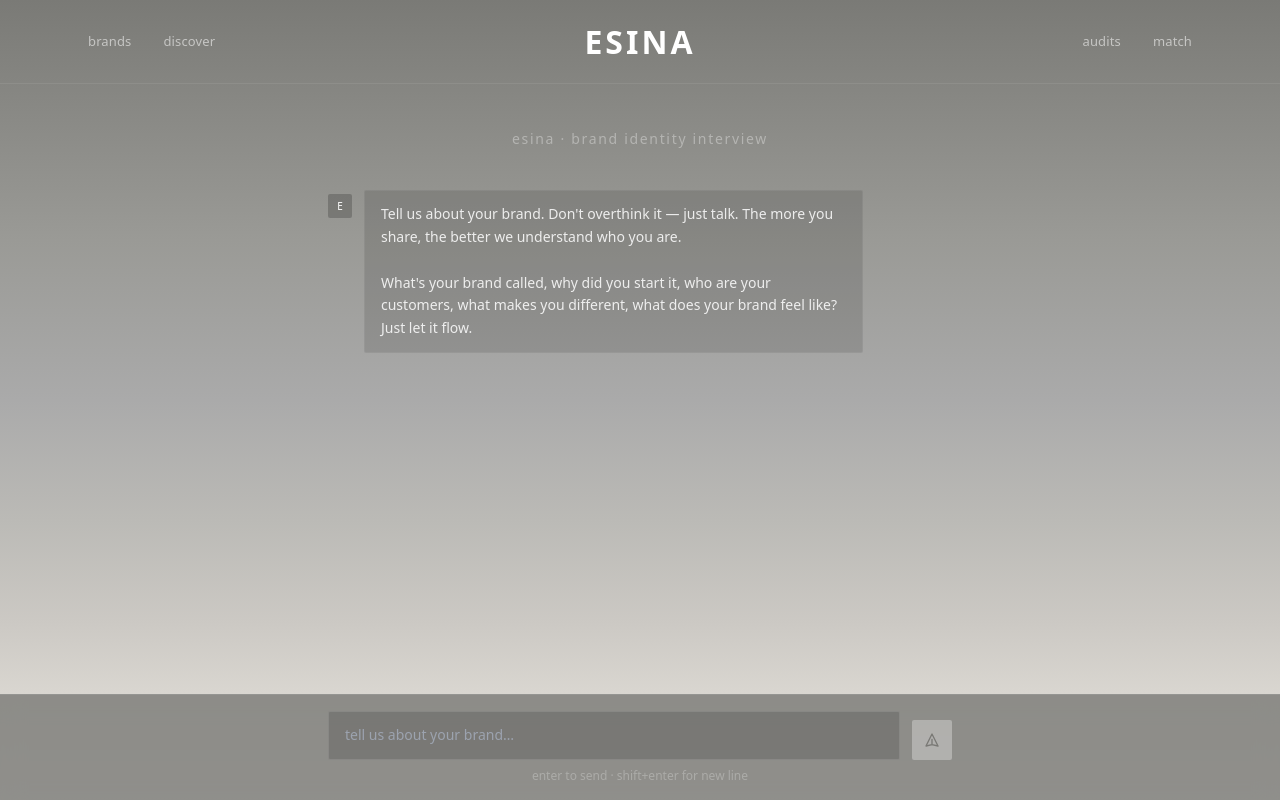
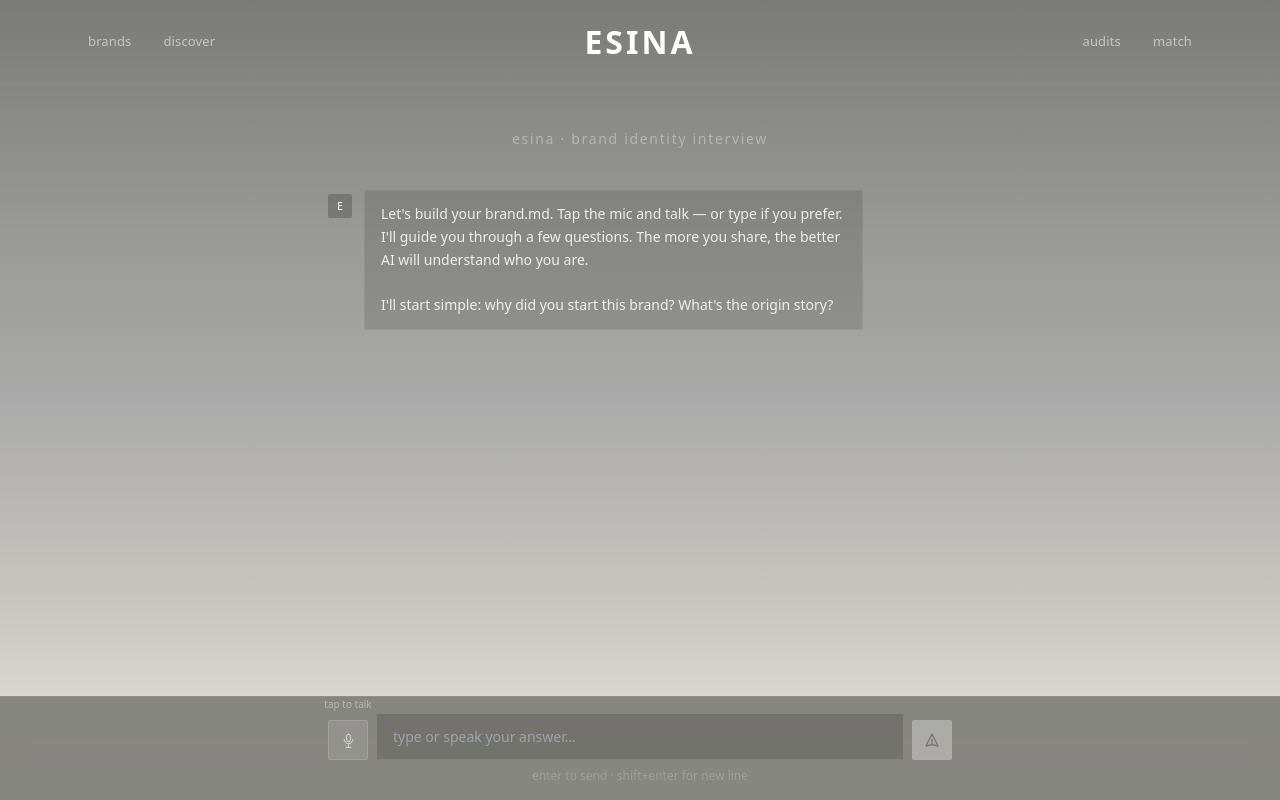
Before and after one commit to rickyfern3/esina-brand-identity, a Next.js app: page /onboard in a window 1280 px wide. Built offline with nearby package versions, Linux system fonts and the light colour scheme; a web font is replaced by a local one.

Commit message:
feat: voice input + guided conversational flow on /onboard

```diff
--- a/src/app/api/onboard/chat/route.ts
+++ b/src/app/api/onboard/chat/route.ts
@@ -9,29 +9,40 @@ export interface ChatMessage {
   content: string;
 }
 
-const CHAT_SYSTEM_PROMPT = `You are a brand identity interviewer for Esina. Your job is to have a natural, casual conversation with a brand founder to understand their brand's identity. Encourage them to share freely — the more they talk, the better.
+const CHAT_SYSTEM_PROMPT = `You are a brand identity interviewer for ESINA. Your job is to guide a brand founder through a natural, conversational interview to understand their brand's identity. You ask one question at a time, acknowledge their response warmly, then move to the next.
 
-You need to extract enough information to fill these identity dimensions: brand name, category, archetypes (which of the 12 Jungian archetypes fits — creator, sage, explorer, rebel, lover, caregiver, jester, everyperson, hero, ruler, magician, innocent), values (what they believe in), anti-values (what they reject), style tags (visual aesthetic), communities (who their customers are part of), status signal (how their brand signals status), emotional resonance (what buying from them feels like), origin story, and differentiation.
+THE GUIDED SEQUENCE
+The opening message already introduced the conversation and asked about the origin story. Now work through these in order, skipping any dimension the founder has already covered:
 
-Don't ask about these dimensions directly — extract them naturally from conversation. Ask follow-up questions that feel conversational, not clinical. Sound like a curious friend who genuinely wants to understand the brand.
+1. Origin story — (already asked in opening message) If not yet answered, ask: "Why did you start this brand? What's the origin story?"
+2. Ideal customer — "Love that. Now tell me — who's the person that sees your brand and immediately gets it? Describe your ideal customer like you're describing a friend."
+3. Emotional feel — "When someone buys from you, what do you want them to feel? Not think — feel."
+4. Brand adjacencies — "What brands do your customers also love? Not your competitors — the other brands in their life, even in totally different categories."
+5. Anti-values — "What is your brand definitely NOT? Like what would make you cringe if someone associated it with your brand?"
+6. Visual aesthetic — "Describe your brand's visual aesthetic in a few words. If your brand was a room, what would it look like?"
+7. Differentiation — "Last one — what makes you different from every other brand in your category? Not better, different."
 
-Good question examples:
-- "Love that. So when someone buys from you, what do you want them to feel?"
-- "Who's the person that sees your brand and immediately gets it? Describe them."
-- "What brands do your customers also buy? Not your competitors — the other brands they love."
-- "What is your brand definitely NOT? Like what would make you cringe if someone associated it with you?"
-- "How would you describe the way your brand looks and feels? If your brand were a place, what would it be?"
-- "What made you start this? What was broken or missing that you wanted to fix?"
-- "How does your brand communicate? What's the tone — serious, playful, irreverent, warm?"
+ADAPTATION RULES
+- Read the full conversation. If a dimension is already covered, skip its question entirely.
+- After each response, acknowledge it naturally before asking the next question. Examples: "That's a strong origin story." / "Interesting, so your customer is really in that world." / "I love that — anti-values are often more revealing than values."
+- If a founder word-vomits a lot of detail in one response, let them go. Don't interrupt. At the end, only ask about whatever specific dimensions are still missing.
+- Keep responses to 2–4 sentences. One question per message. No lists, no headers, no markdown.
+- Never reveal you're following a script or checklist. Sound like a genuinely curious person who wants to understand this brand.
 
-Ask one question at a time. Keep your responses short — 2-4 sentences max. Respond warmly and enthusiastically to what they share before asking the next question.
+DIMENSIONS TO EXTRACT (don't ask directly — extract from conversation):
+brand name, category, archetypes (from: creator, sage, explorer, rebel, lover, caregiver, jester, everyperson, hero, ruler, magician, innocent), values, anti-values, style tags (visual aesthetic), communities (who their customers are), status signal (how the brand signals identity), emotional resonance (feeling when buying), origin story, differentiation.
 
-After 4-5 meaningful exchanges, or when you have enough signal across the key dimensions, end with: "I think I've got a really strong sense of who [brand name] is. Is there anything else you want to add before I generate your brand profile?"
+COMPLETION
+After all 7 dimensions are covered — or after question 7 — say exactly:
+"I think I have a great picture of who you are. Anything else you want to add before I generate your brand.md?"
 
-When the founder says they're done, or if they have nothing to add, respond with exactly this JSON on its own line:
+When they confirm they're done or have nothing to add, respond with exactly this JSON on its own line:
 {"status": "complete"}
 
-Otherwise respond with normal conversational text only — no JSON, no lists, no markdown.`;
+STRICT RULES
+- Normal conversational text only — no JSON, no lists, no markdown, ever (except the final completion signal).
+- One question per message, always at the end of your response.
+- Sound warm, curious, and specific about what they've told you.`;
 
 export async function POST(req: NextRequest) {
   try {
--- a/src/app/onboard/page.tsx
+++ b/src/app/onboard/page.tsx
@@ -5,15 +5,15 @@ import Link from "next/link";
 import NavBar from "../components/NavBar";
 import type { ChatMessage } from "@/app/api/onboard/chat/route";
 
-// ── Constants ─────────────────────────────────────────────────────────
+// ── Constants ──────────────────────────────────────────────────────────────────
 
 const WELCOME_MESSAGE: ChatMessage = {
   role: "assistant",
   content:
-    "Tell us about your brand. Don't overthink it — just talk. The more you share, the better we understand who you are.\n\nWhat's your brand called, why did you start it, who are your customers, what makes you different, what does your brand feel like? Just let it flow.",
+    "Let's build your brand.md. Tap the mic and talk — or type if you prefer. I'll guide you through a few questions. The more you share, the better AI will understand who you are.\n\nI'll start simple: why did you start this brand? What's the origin story?",
 };
 
-// ── Install step ──────────────────────────────────────────────────────
+// ── Install step ───────────────────────────────────────────────────────────────
 
 function InstallStep({ brandId, brandName }: { brandId: string; brandName: string }) {
   const [copied, setCopied] = useState(false);
@@ -29,7 +29,6 @@ function InstallStep({ brandId, brandName }: { brandId: string; brandName: strin
   return (
     <div className="min-h-screen flex items-center justify-center px-6 py-16">
       <div className="w-full max-w-md fade-up-1">
-        {/* Success mark */}
         <div className="mb-10">
           <div
             className="w-12 h-12 flex items-center justify-center mb-6"
@@ -44,11 +43,7 @@ function InstallStep({ brandId, brandName }: { brandId: string; brandName: strin
             your brand identity profile and AI perception audit are ready. now install the attribution pixel.
           </p>
         </div>
-
-        {/* Divider */}
         <div className="mb-8" style={{ height: "1px", background: "rgba(255,255,255,0.08)" }} />
-
-        {/* Embed code */}
         <div className="mb-6">
           <p className="section-tag mb-3">1. add this to your store</p>
           <div
@@ -57,15 +52,10 @@ function InstallStep({ brandId, brandName }: { brandId: string; brandName: strin
           >
             {embedCode}
           </div>
-          <button
-            onClick={handleCopy}
-            className="btn-primary w-full py-2.5 text-sm"
-          >
+          <button onClick={handleCopy} className="btn-primary w-full py-2.5 text-sm">
             {copied ? "copied" : "copy embed code"}
           </button>
         </div>
-
-        {/* Brand.md link */}
         <div className="mb-10">
           <p className="section-tag mb-3">2. your brand.md is live</p>
           <a
@@ -74,8 +64,7 @@ function InstallStep({ brandId, brandName }: { brandId: string; brandName: strin
             rel="noopener noreferrer"
             className="flex items-center justify-between px-4 py-3 text-xs"
             style={{
-              background: "rgba(0,0,0,0.12)",
-              borderRadius: "2px",
+              background: "rgba(0,0,0,0.12)", borderRadius: "2px",
               color: "rgba(255,255,255,0.55)",
               fontFamily: "'SF Mono', 'Fira Code', monospace",
               transition: "background 0.15s ease",
@@ -85,22 +74,16 @@ function InstallStep({ brandId, brandName }: { brandId: string; brandName: strin
             <span className="ml-3 flex-shrink-0" style={{ color: "rgba(255,255,255,0.35)" }}>↗</span>
           </a>
         </div>
-
-        {/* CTAs */}
         <div className="flex flex-col gap-2">
-          <a href={`/audit/${brandId}`} className="btn-primary py-3 text-sm text-center">
-            view ai perception audit
-          </a>
-          <a href="/brands" className="btn-secondary py-3 text-sm text-center">
-            browse brand directory
-          </a>
+          <a href={`/audit/${brandId}`} className="btn-primary py-3 text-sm text-center">view ai perception audit</a>
+          <a href="/brands" className="btn-secondary py-3 text-sm text-center">browse brand directory</a>
         </div>
       </div>
     </div>
   );
 }
 
-// ── Chat bubble ───────────────────────────────────────────────────────
+// ── Chat bubble ────────────────────────────────────────────────────────────────
 
 function ChatBubble({ message }: { message: ChatMessage }) {
   const isUser = message.role === "user";
@@ -150,7 +133,28 @@ function TypingIndicator() {
   );
 }
 
-// ── Main page ─────────────────────────────────────────────────────────
+// ── Mic icon ───────────────────────────────────────────────────────────────────
+
+function MicIcon({ size = 16 }: { size?: number }) {
+  return (
+    <svg width={size} height={size} viewBox="0 0 24 24" fill="none" stroke="currentColor" strokeWidth="1.5" strokeLinecap="round" strokeLinejoin="round">
+      <rect x="9" y="2" width="6" height="12" rx="3" />
+      <path d="M5 10a7 7 0 0014 0" />
+      <line x1="12" y1="19" x2="12" y2="23" />
+      <line x1="8" y1="23" x2="16" y2="23" />
+    </svg>
+  );
+}
+
+function StopIcon({ size = 14 }: { size?: number }) {
+  return (
+    <svg width={size} height={size} viewBox="0 0 24 24" fill="rgba(239,68,68,0.9)">
+      <rect x="5" y="5" width="14" height="14" rx="2" />
+    </svg>
+  );
+}
+
+// ── Main page ──────────────────────────────────────────────────────────────────
 
 export default function OnboardPage() {
   const [messages, setMessages] = useState<ChatMessage[]>([WELCOME_MESSAGE]);
@@ -164,16 +168,110 @@ export default function OnboardPage() {
   const [completedBrandId, setCompletedBrandId] = useState<string | null>(null);
   const [completedBrandName, setCompletedBrandName] = useState("");
 
+  // Voice input state
+  const [speechSupported, setSpeechSupported] = useState(false);
+  const [isRecording, setIsRecording] = useState(false);
+  const [hasUsedMic, setHasUsedMic] = useState(false);
+
   const bottomRef = useRef<HTMLDivElement>(null);
   const inputRef = useRef<HTMLTextAreaElement>(null);
   const messageCount = useRef(0);
 
+  // Voice input refs
+  // eslint-disable-next-line @typescript-eslint/no-explicit-any
+  const recognitionRef = useRef<any>(null);
+  const preRecordTextRef = useRef("");
+  const committedTranscriptRef = useRef("");
+
+  // Detect speech support on mount
+  useEffect(() => {
+    // eslint-disable-next-line @typescript-eslint/no-explicit-any
+    const SR = (window as any).SpeechRecognition || (window as any).webkitSpeechRecognition;
+    setSpeechSupported(!!SR);
+  }, []);
+
+  // Scroll to bottom on new message
   useEffect(() => {
     bottomRef.current?.scrollIntoView({ behavior: "smooth" });
   }, [messages, aiTyping]);
 
+  // Auto-resize textarea
+  const resizeTextarea = useCallback(() => {
+    const el = inputRef.current;
+    if (!el) return;
+    el.style.height = "auto";
+    el.style.height = Math.min(el.scrollHeight, 140) + "px";
+  }, []);
+
+  useEffect(() => { resizeTextarea(); }, [input, resizeTextarea]);
+
+  // ── Voice toggle ──────────────────────────────────────────────────────
+
+  const toggleListening = useCallback(() => {
+    // Stop if already recording
+    if (isRecording) {
+      recognitionRef.current?.stop();
+      setIsRecording(false);
+      return;
+    }
+
+    // eslint-disable-next-line @typescript-eslint/no-explicit-any
+    const SR = (window as any).SpeechRecognition || (window as any).webkitSpeechRecognition;
+    if (!SR) return;
+
+    setHasUsedMic(true);
+
+    // Capture current text before recording starts
+    preRecordTextRef.current = input.trimEnd();
+    committedTranscriptRef.current = "";
+
+    // eslint-disable-next-line @typescript-eslint/no-explicit-any
+    const recognition = new SR() as any;
+    recognition.continuous = true;
+    recognition.interimResults = true;
+    recognition.lang = "en-US";
+
+    // eslint-disable-next-line @typescript-eslint/no-explicit-any
+    recognition.onresult = (event: any) => {
+      let interim = "";
+      for (let i = event.resultIndex; i < event.results.length; i++) {
+        if (event.results[i].isFinal) {
+          committedTranscriptRef.current += event.results[i][0].transcript + " ";
+        } else {
+          interim += event.results[i][0].transcript;
+        }
+      }
+      const base = preRecordTextRef.current;
+      const sep = base && (committedTranscriptRef.current || interim) ? " " : "";
+      setInput(base + sep + committedTranscriptRef.current + interim);
+    };
+
+    recognition.onend = () => {
+      setIsRecording(false);
+      // Trim any trailing space left from final transcript
+      setInput((prev) => prev.trimEnd());
+      setTimeout(() => inputRef.current?.focus(), 50);
+    };
+
+    recognition.onerror = () => {
+      setIsRecording(false);
+    };
+
+    recognitionRef.current = recognition;
+    recognition.start();
+    setIsRecording(true);
+  }, [input, isRecording]);
+
+  // ── Send message ──────────────────────────────────────────────────────
+
   const sendMessage = useCallback(async (text: string) => {
     if (!text.trim() || aiTyping) return;
+
+    // Stop recording if active
+    if (isRecording) {
+      recognitionRef.current?.stop();
+      setIsRecording(false);
+    }
 
     const userMessage: ChatMessage = { role: "user", content: text.trim() };
     const newMessages = [...messages, userMessage];
@@ -203,7 +301,7 @@ export default function OnboardPage() {
       setAiTyping(false);
       setTimeout(() => inputRef.current?.focus(), 50);
     }
-  }, [messages, aiTyping]);
+  }, [messages, aiTyping, isRecording]);
 
   const handleKeyDown = (e: React.KeyboardEvent<HTMLTextAreaElement>) => {
     if (e.key === "Enter" && !e.shiftKey) {
@@ -211,6 +309,8 @@ export default function OnboardPage() {
       sendMessage(input);
     }
   };
+
+  // ── Generate profile ──────────────────────────────────────────────────
 
   const handleGenerate = async () => {
     if (!contactEmail.trim()) { setShowEmailPrompt(true); return; }
@@ -232,22 +332,21 @@ export default function OnboardPage() {
     }
   };
 
-  // Install screen
+  // ── Render: install screen ────────────────────────────────────────────
+
   if (completedBrandId) {
     return <InstallStep brandId={completedBrandId} brandName={completedBrandName} />;
   }
 
-  // Generating overlay
+  // ── Render: generating overlay ────────────────────────────────────────
+
   if (generating) {
     return (
       <div className="min-h-screen flex items-center justify-center">
         <div className="text-center fade-up-1">
           <div
             className="w-10 h-10 border-2 rounded-full animate-spin mx-auto mb-6"
-            style={{
-              borderColor: "rgba(255,255,255,0.1)",
-              borderTopColor: "rgba(255,255,255,0.8)",
-            }}
+            style={{ borderColor: "rgba(255,255,255,0.1)", borderTopColor: "rgba(255,255,255,0.8)" }}
           />
           <p className="font-goldman text-white mb-2">building your brand profile</p>
           <p className="text-sm" style={{ color: "rgba(255,255,255,0.35)" }}>
@@ -259,7 +358,8 @@ export default function OnboardPage() {
     );
   }
 
-  // Chat interface
+  // ── Render: chat interface ────────────────────────────────────────────
+
   return (
     <div className="min-h-screen flex flex-col">
       <NavBar />
@@ -274,7 +374,7 @@ export default function OnboardPage() {
             {aiTyping && <TypingIndicator />}
           </div>
 
-          {/* Generate / email prompt */}
+          {/* Generate CTA */}
           {(conversationDone || messageCount.current >= 5) && !aiTyping && (
             <div className="mt-8 pt-6" style={{ borderTop: "1px solid rgba(255,255,255,0.08)" }}>
               {!showEmailPrompt ? (
@@ -282,10 +382,7 @@ export default function OnboardPage() {
                   <p className="text-xs text-center" style={{ color: "rgba(255,255,255,0.35)" }}>
                     ready to generate your brand profile?
                   </p>
-                  <button
-                    onClick={() => setShowEmailPrompt(true)}
-                    className="btn-primary w-full py-3.5 text-sm"
-                  >
+                  <button onClick={() => setShowEmailPrompt(true)} className="btn-primary w-full py-3.5 text-sm">
                     generate my brand.md
                   </button>
                   {!conversationDone && (
@@ -323,7 +420,7 @@ export default function OnboardPage() {
                   <button
                     onClick={() => setShowEmailPrompt(false)}
                     className="w-full py-2 text-xs"
-                    style={{ color: "rgba(255,255,255,0.35)", transition: "color 0.15s" }}
+                    style={{ color: "rgba(255,255,255,0.35)" }}
                   >
                     ← back to conversation
                   </button>
@@ -333,7 +430,10 @@ export default function OnboardPage() {
           )}
 
           {error && (
-            <div className="mt-4 px-4 py-3 text-sm" style={{ background: "rgba(220,38,38,0.12)", border: "1px solid rgba(220,38,38,0.2)", borderRadius: "2px", color: "rgba(252,165,165,0.8)" }}>
+            <div
+              className="mt-4 px-4 py-3 text-sm"
+              style={{ background: "rgba(220,38,38,0.12)", border: "1px solid rgba(220,38,38,0.2)", borderRadius: "2px", color: "rgba(252,165,165,0.8)" }}
+            >
               {error}
             </div>
           )}
@@ -345,34 +445,74 @@ export default function OnboardPage() {
       {/* Input bar */}
       {!showEmailPrompt && (
         <div
-          className="sticky bottom-0 backdrop-blur-md"
-          style={{ borderTop: "1px solid rgba(255,255,255,0.08)", background: "rgba(122,122,118,0.8)", backdropFilter: "blur(12px)" }}
+          className="sticky bottom-0"
+          style={{
+            borderTop: "1px solid rgba(255,255,255,0.08)",
+            background: "rgba(122,122,118,0.88)",
+            backdropFilter: "blur(12px)",
+          }}
         >
           <div className="max-w-2xl mx-auto px-6 py-4">
-            <div className="flex items-end gap-3">
+            <div className="flex items-end gap-2">
+
+              {/* Mic button */}
+              {speechSupported && (
+                <div className="relative flex-shrink-0 flex flex-col items-center">
+                  {/* First-time label */}
+                  {!hasUsedMic && (
+                    <span
+                      className="absolute bottom-full mb-2 whitespace-nowrap text-[10px] text-center pointer-events-none"
+                      style={{ color: "rgba(255,255,255,0.4)", left: "50%", transform: "translateX(-50%)" }}
+                    >
+                      tap to talk
+                    </span>
+                  )}
+                  <button
+                    onClick={toggleListening}
+                    disabled={aiTyping}
+                    title={isRecording ? "tap to stop" : "tap to speak"}
+                    className={`w-10 h-10 flex items-center justify-center disabled:opacity-30 disabled:cursor-not-allowed ${isRecording ? "mic-recording" : ""}`}
+                    style={{
+                      background: isRecording
+                        ? "rgba(239,68,68,0.18)"
+                        : "rgba(255,255,255,0.1)",
+                      border: isRecording
+                        ? "1px solid rgba(239,68,68,0.4)"
+                        : "1px solid rgba(255,255,255,0.14)",
+                      borderRadius: "2px",
+                      color: isRecording ? "rgba(239,68,68,0.9)" : "rgba(255,255,255,0.65)",
+                      transition: "background 0.2s ease, border-color 0.2s ease, color 0.2s ease",
+                    }}
+                  >
+                    {isRecording ? <StopIcon size={13} /> : <MicIcon size={15} />}
+                  </button>
+                </div>
+              )}
+
+              {/* Text input */}
               <textarea
                 ref={inputRef}
                 value={input}
                 onChange={(e) => setInput(e.target.value)}
                 onKeyDown={handleKeyDown}
-                placeholder="tell us about your brand…"
+                placeholder={isRecording ? "listening…" : "type or speak your answer…"}
                 rows={1}
                 disabled={aiTyping}
                 className="flex-1 px-4 py-3 text-sm focus:outline-none resize-none leading-relaxed disabled:opacity-50"
                 style={{
                   background: "rgba(0,0,0,0.15)",
-                  border: "1px solid rgba(255,255,255,0.12)",
+                  border: isRecording
+                    ? "1px solid rgba(239,68,68,0.25)"
+                    : "1px solid rgba(255,255,255,0.12)",
                   borderRadius: "2px",
                   color: "white",
                   maxHeight: "140px",
                   overflowY: "auto",
-                }}
-                onInput={(e) => {
-                  const el = e.currentTarget;
-                  el.style.height = "auto";
-                  el.style.height = Math.min(el.scrollHeight, 140) + "px";
+                  transition: "border-color 0.2s ease",
                 }}
               />
+
+              {/* Send button */}
               <button
                 onClick={() => sendMessage(input)}
                 disabled={!input.trim() || aiTyping}
@@ -384,8 +524,12 @@ export default function OnboardPage() {
                 </svg>
               </button>
             </div>
-            <p className="text-xs mt-2 text-center" style={{ color: "rgba(255,255,255,0.25)" }}>
-              enter to send · shift+enter for new line
+
+            {/* Footer hint */}
+            <p className="text-xs mt-2 text-center" style={{ color: "rgba(255,255,255,0.2)" }}>
+              {isRecording
+                ? "recording — tap stop when done"
+                : "enter to send · shift+enter for new line"}
             </p>
           </div>
         </div>
```
Also changed, not shown: src/app/globals.css (+10 -0 lines).
